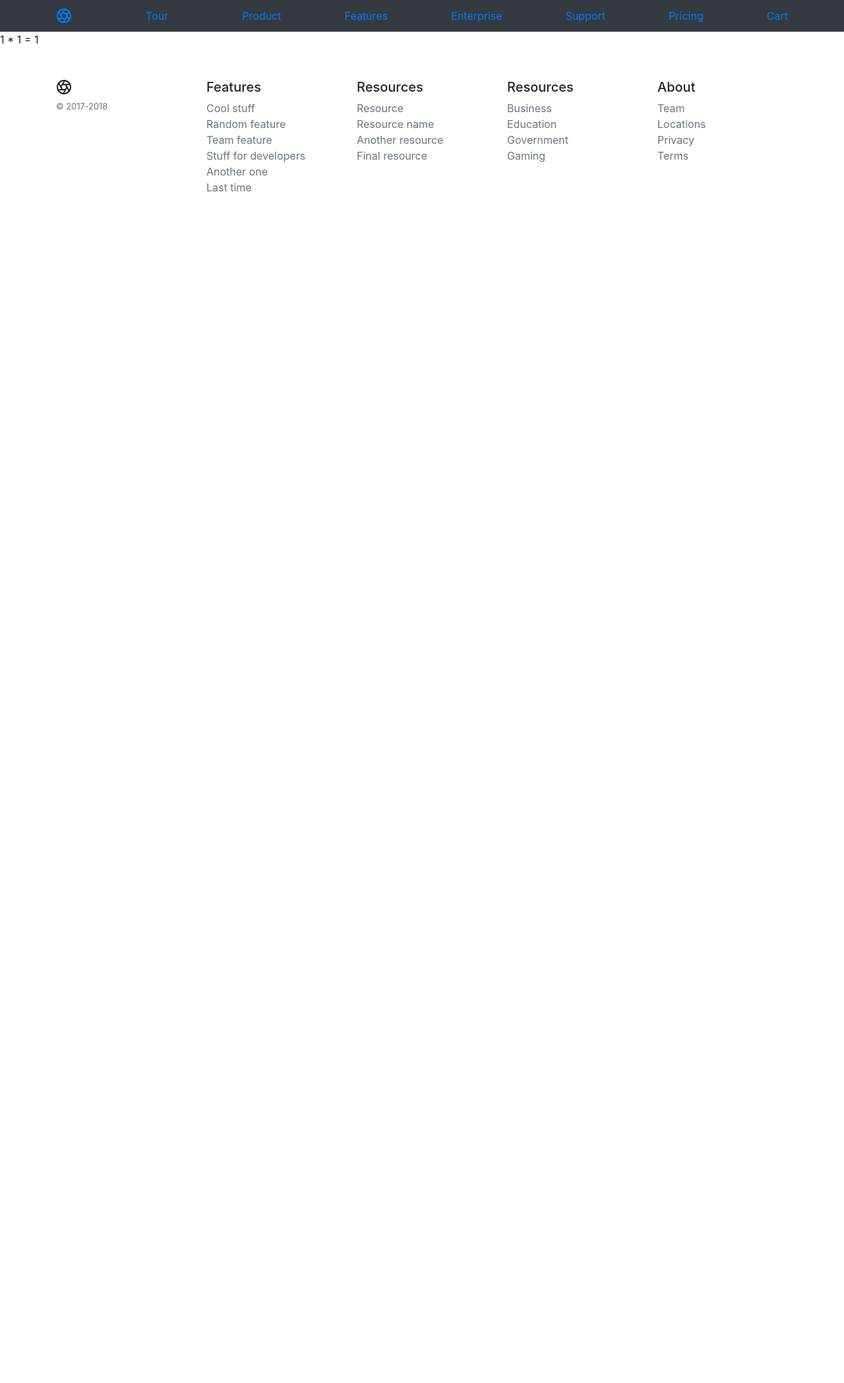
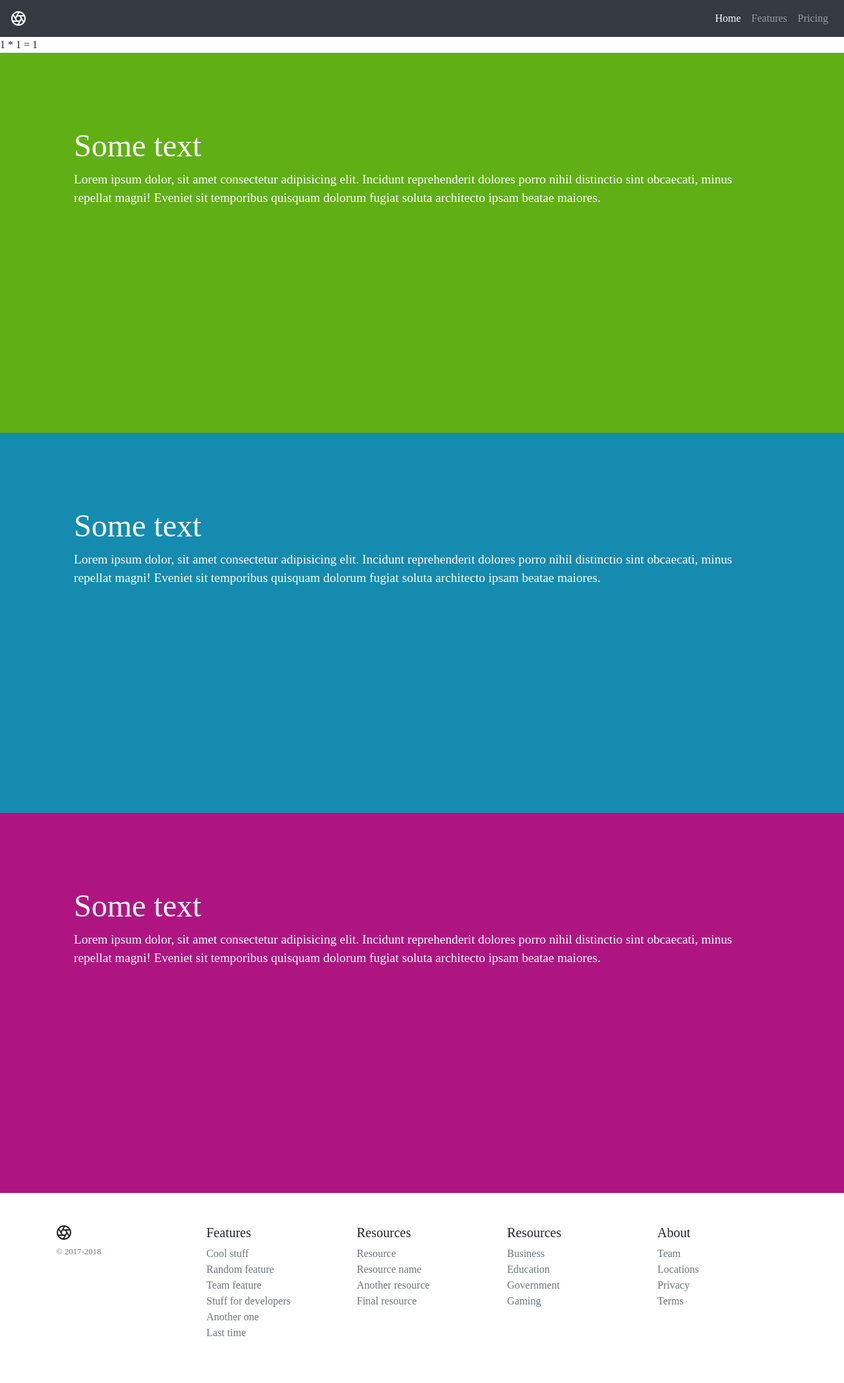
Before and after one commit to celestialbunny/09_nextagram, a Flask app: page /multiply/1/1 in a window 1280 px wide. Shown: the whole page at 66% size. Before the commit the page ends 291 px from the top, so only its background shows below. Run offline with Flask 2, Linux system fonts and the light colour scheme; the visitor is signed in with stand-in values (Sample User, id 1); some libraries are stand-ins or nearby versions.

Commit message:
adding minor changes

```diff
--- a/app.py
+++ b/app.py
@@ -30,6 +30,11 @@ def multiply(num1, num2):
 def show(username):
 	return render_template('username.html', username=username)
 
+@app.route('/contact')
+def contact():
+	signed_in = True
+	return render_template('contact.html', signed_in=signed_in)
+
 if __name__ == '__main__':
 	# models.initialize()
 	app.run(debug=DEBUG, host=HOST, port=PORT)
--- a/static/css/main.css
+++ b/static/css/main.css
@@ -1,10 +1,32 @@
-.bd-placeholder-img {
-	font-size: 1.125rem;
-	text-anchor: middle;
+body {
+	font-family: 'Montserrat';
+	scroll-snap-type: y mandatory;
+	overflow-y: scroll;
+	/* For the top nav menu */
+	/* scroll-padding-top: 100px; */
 }
 
-@media (min-width: 768px) {
-	.bd-placeholder-img-lg {
-		font-size: 3.5rem;
-	}
+section {
+	padding: 7em;
+	height: calc(100vh - 14em);
+	color: white;
+	scroll-snap-align: start;
 }
+
+section:nth-of-type(1) {
+	background: rgb(96, 175, 21);
+}
+section:nth-of-type(2) {
+	background: rgb(21, 139, 175);
+}
+section:nth-of-type(3) {
+	background: rgb(175, 21, 129);
+}
+
+section h3 {
+	font-size: 3em;
+}
+
+section p {
+	font-size: 1.2em;
+}
--- a/templates/base.html
+++ b/templates/base.html
@@ -9,94 +9,19 @@
 	<link rel="shortcut icon" href="/static/img/icons8-year-of-rabbit-16.png" type="image/x-icon">
 	<!-- <link rel="stylesheet" href="/static/css/reset.css"> -->
 	<!-- <link rel="stylesheet" href="/static/css/fluid_typography.css"> -->
+	<link rel="stylesheet" href="/static/css/main.css">
 	<link rel="stylesheet" href="/static/css/bootstrap.min.css">
-	<link rel="stylesheet" href="/static/css/main.css">
+	{% block header %}
+	{% endblock %}
 </head>
 
 <body>
-	<nav class="site-header sticky-top py-1 navbar navbar-dark bg-dark">
-		<div class="container d-flex flex-column flex-md-row justify-content-between">
-			<a class="py-2" href="#">
-				<svg xmlns="http://www.w3.org/2000/svg" width="24" height="24" viewBox="0 0 24 24" fill="none" stroke="currentColor"
-				 stroke-width="2" stroke-linecap="round" stroke-linejoin="round" class="d-block mx-auto" focusable="false" role="img">
-					<title>Product</title>
-					<circle cx="12" cy="12" r="10"></circle>
-					<line x1="14.31" y1="8" x2="20.05" y2="17.94"></line>
-					<line x1="9.69" y1="8" x2="21.17" y2="8"></line>
-					<line x1="7.38" y1="12" x2="13.12" y2="2.06"></line>
-					<line x1="9.69" y1="16" x2="3.95" y2="6.06"></line>
-					<line x1="14.31" y1="16" x2="2.83" y2="16"></line>
-					<line x1="16.62" y1="12" x2="10.88" y2="21.94"></line>
-				</svg>
-			</a>
-			<a class="py-2 d-none d-md-inline-block nav-link" href="#">Tour</a>
-			<a class="py-2 d-none d-md-inline-block" href="#">Product</a>
-			<a class="py-2 d-none d-md-inline-block" href="#">Features</a>
-			<a class="py-2 d-none d-md-inline-block" href="#">Enterprise</a>
-			<a class="py-2 d-none d-md-inline-block" href="#">Support</a>
-			<a class="py-2 d-none d-md-inline-block" href="#">Pricing</a>
-			<a class="py-2 d-none d-md-inline-block" href="#">Cart</a>
-		</div>
-	</nav>
+	{% include "navbar.html" %}
+
 	{% block content %}
 	{% endblock %}
 
-	<footer class="container py-5">
-		<div class="row">
-			<div class="col-12 col-md">
-				<svg xmlns="http://www.w3.org/2000/svg" width="24" height="24" viewBox="0 0 24 24" fill="none" stroke="currentColor"
-				 stroke-width="2" stroke-linecap="round" stroke-linejoin="round" class="d-block mb-2" focusable="false" role="img">
-					<title>Product</title>
-					<circle cx="12" cy="12" r="10"></circle>
-					<line x1="14.31" y1="8" x2="20.05" y2="17.94"></line>
-					<line x1="9.69" y1="8" x2="21.17" y2="8"></line>
-					<line x1="7.38" y1="12" x2="13.12" y2="2.06"></line>
-					<line x1="9.69" y1="16" x2="3.95" y2="6.06"></line>
-					<line x1="14.31" y1="16" x2="2.83" y2="16"></line>
-					<line x1="16.62" y1="12" x2="10.88" y2="21.94"></line>
-				</svg>
-				<small class="d-block mb-3 text-muted">&copy; 2017-2018</small>
-			</div>
-			<div class="col-6 col-md">
-				<h5>Features</h5>
-				<ul class="list-unstyled text-small">
-					<li><a class="text-muted" href="#">Cool stuff</a></li>
-					<li><a class="text-muted" href="#">Random feature</a></li>
-					<li><a class="text-muted" href="#">Team feature</a></li>
-					<li><a class="text-muted" href="#">Stuff for developers</a></li>
-					<li><a class="text-muted" href="#">Another one</a></li>
-					<li><a class="text-muted" href="#">Last time</a></li>
-				</ul>
-			</div>
-			<div class="col-6 col-md">
-				<h5>Resources</h5>
-				<ul class="list-unstyled text-small">
-					<li><a class="text-muted" href="#">Resource</a></li>
-					<li><a class="text-muted" href="#">Resource name</a></li>
-					<li><a class="text-muted" href="#">Another resource</a></li>
-					<li><a class="text-muted" href="#">Final resource</a></li>
-				</ul>
-			</div>
-			<div class="col-6 col-md">
-				<h5>Resources</h5>
-				<ul class="list-unstyled text-small">
-					<li><a class="text-muted" href="#">Business</a></li>
-					<li><a class="text-muted" href="#">Education</a></li>
-					<li><a class="text-muted" href="#">Government</a></li>
-					<li><a class="text-muted" href="#">Gaming</a></li>
-				</ul>
-			</div>
-			<div class="col-6 col-md">
-				<h5>About</h5>
-				<ul class="list-unstyled text-small">
-					<li><a class="text-muted" href="#">Team</a></li>
-					<li><a class="text-muted" href="#">Locations</a></li>
-					<li><a class="text-muted" href="#">Privacy</a></li>
-					<li><a class="text-muted" href="#">Terms</a></li>
-				</ul>
-			</div>
-		</div>
-	</footer>
+	{% include "footer.html" %}
 	<script src="/static/js/jquery-3.1.1.min.js"></script>
 	<script src="/static/js/bootstrap.min.js"></script>
 </body>
--- /dev/null
+++ b/templates/footer.html
@@ -0,0 +1,57 @@
+<footer class="container py-5">
+	<div class="row">
+		<div class="col-12 col-md">
+			<svg xmlns="http://www.w3.org/2000/svg" width="24" height="24" viewBox="0 0 24 24" fill="none" stroke="currentColor"
+				stroke-width="2" stroke-linecap="round" stroke-linejoin="round" class="d-block mb-2" focusable="false"
+				role="img">
+				<title>Product</title>
+				<circle cx="12" cy="12" r="10"></circle>
+				<line x1="14.31" y1="8" x2="20.05" y2="17.94"></line>
+				<line x1="9.69" y1="8" x2="21.17" y2="8"></line>
+				<line x1="7.38" y1="12" x2="13.12" y2="2.06"></line>
+				<line x1="9.69" y1="16" x2="3.95" y2="6.06"></line>
+				<line x1="14.31" y1="16" x2="2.83" y2="16"></line>
+				<line x1="16.62" y1="12" x2="10.88" y2="21.94"></line>
+			</svg>
+			<small class="d-block mb-3 text-muted">&copy; 2017-2018</small>
+		</div>
+		<div class="col-6 col-md">
+			<h5>Features</h5>
+			<ul class="list-unstyled text-small">
+				<li><a class="text-muted" href="#">Cool stuff</a></li>
+				<li><a class="text-muted" href="#">Random feature</a></li>
+				<li><a class="text-muted" href="#">Team feature</a></li>
+				<li><a class="text-muted" href="#">Stuff for developers</a></li>
+				<li><a class="text-muted" href="#">Another one</a></li>
+				<li><a class="text-muted" href="#">Last time</a></li>
+			</ul>
+		</div>
+		<div class="col-6 col-md">
+			<h5>Resources</h5>
+			<ul class="list-unstyled text-small">
+				<li><a class="text-muted" href="#">Resource</a></li>
+				<li><a class="text-muted" href="#">Resource name</a></li>
+				<li><a class="text-muted" href="#">Another resource</a></li>
+				<li><a class="text-muted" href="#">Final resource</a></li>
+			</ul>
+		</div>
+		<div class="col-6 col-md">
+			<h5>Resources</h5>
+			<ul class="list-unstyled text-small">
+				<li><a class="text-muted" href="#">Business</a></li>
+				<li><a class="text-muted" href="#">Education</a></li>
+				<li><a class="text-muted" href="#">Government</a></li>
+				<li><a class="text-muted" href="#">Gaming</a></li>
+			</ul>
+		</div>
+		<div class="col-6 col-md">
+			<h5>About</h5>
+			<ul class="list-unstyled text-small">
+				<li><a class="text-muted" href="#">Team</a></li>
+				<li><a class="text-muted" href="#">Locations</a></li>
+				<li><a class="text-muted" href="#">Privacy</a></li>
+				<li><a class="text-muted" href="#">Terms</a></li>
+			</ul>
+		</div>
+	</div>
+</footer>
--- a/templates/multiply.html
+++ b/templates/multiply.html
@@ -2,6 +2,22 @@
 
 {% block title %}Multiply a number{%endblock%}
 
+{% block header %}
+<link rel="stylesheet" href="/static/css/main.css">
+{% endblock %}
+
 {% block content %}
-	{{ num1 }} * {{ num2 }} = {{ num1 * num2 }}
+{{ num1 }} * {{ num2 }} = {{ num1 * num2 }}
+<section>
+	<h3>Some text</h3>
+	<p>Lorem ipsum dolor, sit amet consectetur adipisicing elit. Incidunt reprehenderit dolores porro nihil distinctio sint obcaecati, minus repellat magni! Eveniet sit temporibus quisquam dolorum fugiat soluta architecto ipsam beatae maiores.</p>
+</section>
+<section>
+	<h3>Some text</h3>
+	<p>Lorem ipsum dolor, sit amet consectetur adipisicing elit. Incidunt reprehenderit dolores porro nihil distinctio sint obcaecati, minus repellat magni! Eveniet sit temporibus quisquam dolorum fugiat soluta architecto ipsam beatae maiores.</p>
+</section>
+<section>
+	<h3>Some text</h3>
+	<p>Lorem ipsum dolor, sit amet consectetur adipisicing elit. Incidunt reprehenderit dolores porro nihil distinctio sint obcaecati, minus repellat magni! Eveniet sit temporibus quisquam dolorum fugiat soluta architecto ipsam beatae maiores.</p>
+</section>
 {% endblock %}
--- /dev/null
+++ b/templates/navbar.html
@@ -0,0 +1,28 @@
+<nav class="navbar navbar-expand-lg navbar-dark bg-dark">
+	<a class="py-2 navbar-brand" href="#">
+		<svg xmlns="http://www.w3.org/2000/svg" width="24" height="24" viewBox="0 0 24 24" fill="none" stroke="currentColor"
+		 stroke-width="2" stroke-linecap="round" stroke-linejoin="round" class="d-block mx-auto" focusable="false" role="img">
+			<title>Company Logo</title>
+			<circle cx="12" cy="12" r="10"></circle>
+			<line x1="14.31" y1="8" x2="20.05" y2="17.94"></line>
+			<line x1="9.69" y1="8" x2="21.17" y2="8"></line>
+			<line x1="7.38" y1="12" x2="13.12" y2="2.06"></line>
+			<line x1="9.69" y1="16" x2="3.95" y2="6.06"></line>
+			<line x1="14.31" y1="16" x2="2.83" y2="16"></line>
+			<line x1="16.62" y1="12" x2="10.88" y2="21.94"></line>
+		</svg>
+	</a>
+	<div class="ml-auto">
+		<button class="navbar-toggler" type="button" data-toggle="collapse" data-target="#navbarNavAltMarkup" aria-controls="navbarNavAltMarkup"
+		 aria-expanded="false" aria-label="Toggle navigation">
+			<span class="navbar-toggler-icon"></span>
+		</button>
+		<div class="collapse navbar-collapse" id="navbarNavAltMarkup">
+			<div class="navbar-nav">
+				<a class="nav-item nav-link active" href="#">Home <span class="sr-only">(current)</span></a>
+				<a class="nav-item nav-link" href="#">Features</a>
+				<a class="nav-item nav-link" href="#">Pricing</a>
+			</div>
+		</div>
+	</div>
+</nav>
```
